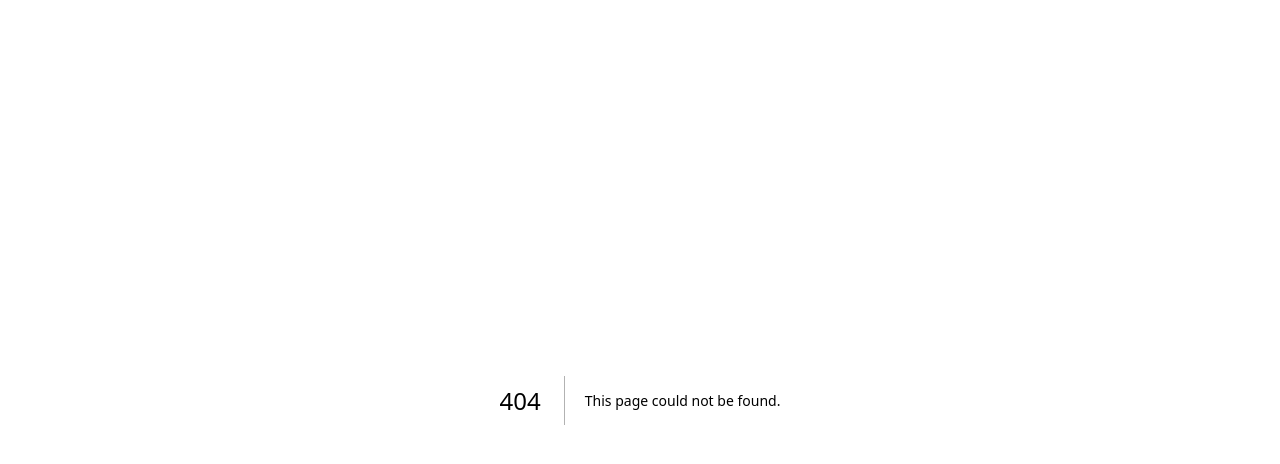
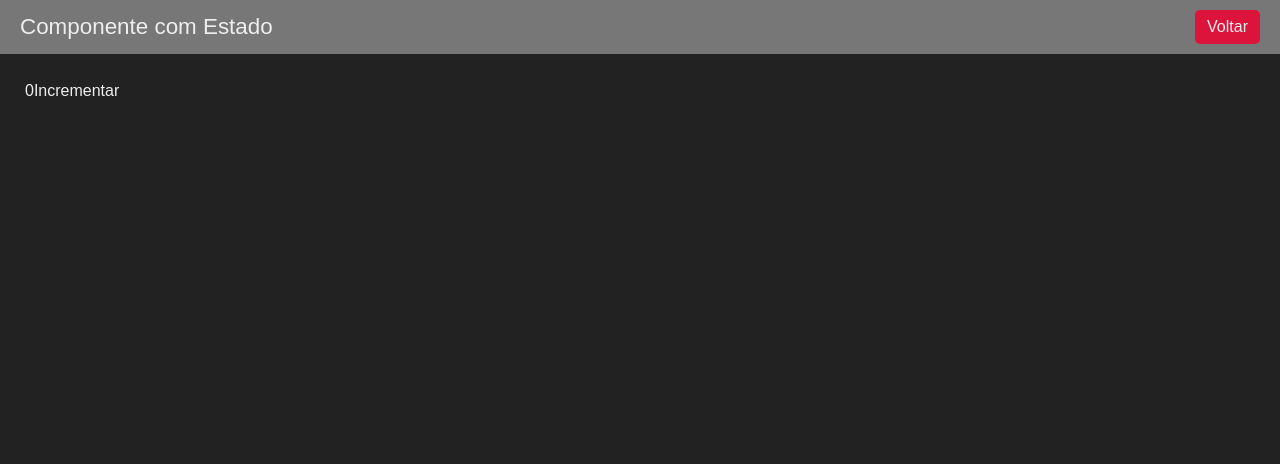
Before and after one commit to diogo-lima-flooxai/project--react-cadastro, a Next.js app: page /estado in a window 1280 px wide. Before the commit this address had no page. Shown: the top 464 px of the page. Built offline with nearby package versions, Linux system fonts and the light colour scheme.

Commit message:
feat: add Internal state inside functional component

```diff
--- /dev/null
+++ b/src/pages/estado.jsx
@@ -0,0 +1,17 @@
+import Layout from "@/components/Layout";
+import { useState } from "react";
+
+export default function Estado(){
+    const [numero, setNumero] = useState(0) // utilizando React Hooks
+
+    function incrementar(){
+        setNumero(numero + 1)
+    }
+
+    return (
+        <Layout titulo='Componente com Estado'>
+            <span>{numero}</span>
+            <button onClick={incrementar}>Incrementar</button>
+        </Layout>
+    )
+}
--- a/src/pages/index.jsx
+++ b/src/pages/index.jsx
@@ -15,6 +15,7 @@
       <Navegador texto= "JSX" destino='jsx' cor= 'crimson'/>
       <Navegador texto= "Navegacao #01" destino='/navegacao/' cor= 'green'/>
       <Navegador texto= "Navegacao #02" destino='/cliente/sp-2/321' cor= 'blue'/>
+      <Navegador texto= "Componente com Estado" destino='/estado' cor= 'pink'/>
     </div>
   )
 }
```
